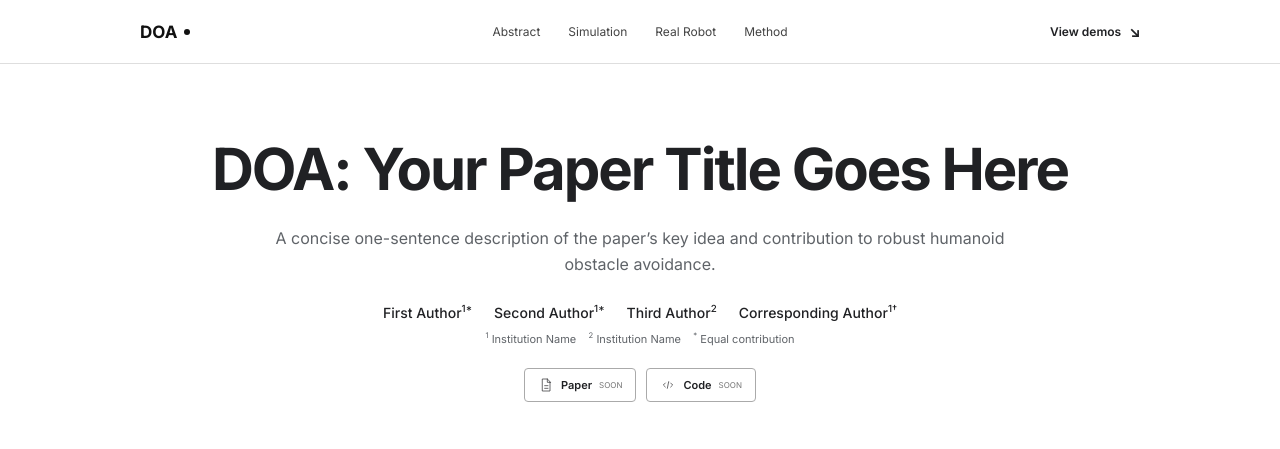
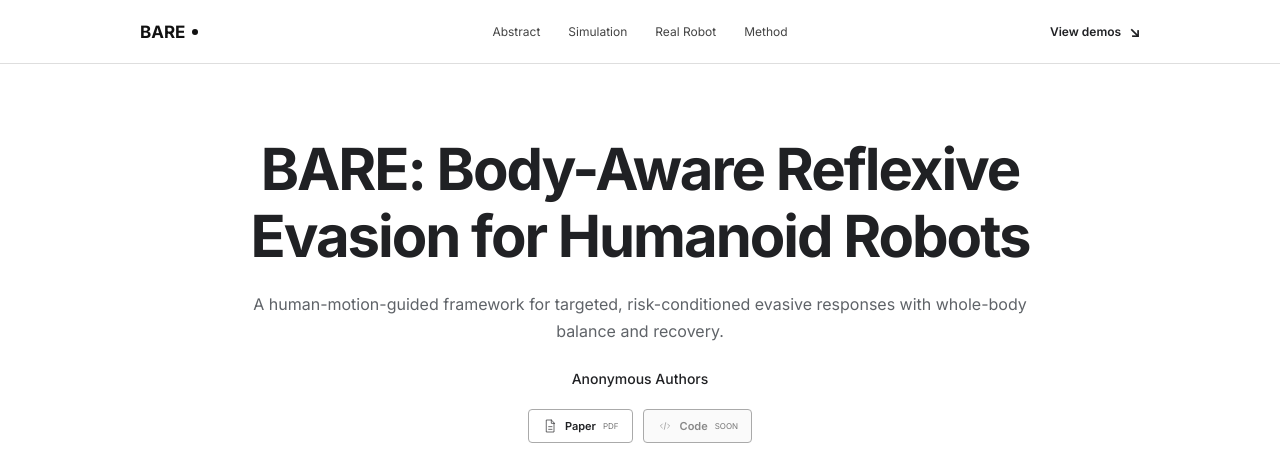
Before and after one commit to BARE-DOA/BARE-DOA.github.io, a plain HTML site: page index.html in a window 1280 px wide. Shown: the top 449 px of the page. Drawn offline with Linux system fonts and the light colour scheme; grey boxes are pictures that could not be loaded.

Commit message:
Add paper title abstract and PDF

```diff
--- a/index.html
+++ b/index.html
@@ -3,8 +3,8 @@
 <head>
   <meta charset="UTF-8">
   <meta name="viewport" content="width=device-width, initial-scale=1.0">
-  <meta name="description" content="DOA — a research project page for robust humanoid obstacle avoidance.">
-  <title>DOA — Humanoid Obstacle Avoidance</title>
+  <meta name="description" content="BARE is a body-aware reflexive evasion framework for humanoid robots guided by human motion priors and link-level collision risk.">
+  <title>BARE: Body-Aware Reflexive Evasion for Humanoid Robots</title>
   <link rel="preconnect" href="https://fonts.googleapis.com">
   <link rel="preconnect" href="https://fonts.gstatic.com" crossorigin>
   <link href="https://fonts.googleapis.com/css2?family=Inter:wght@400;500;600;700&display=swap" rel="stylesheet">
@@ -13,7 +13,7 @@
 <body>
   <div class="scroll-progress" aria-hidden="true"></div>
   <header class="site-header">
-    <a class="brand" href="#top" aria-label="DOA home"><span>DOA</span><i></i></a>
+    <a class="brand" href="#top" aria-label="BARE home"><span>BARE</span><i></i></a>
     <nav aria-label="Main navigation">
       <a href="#abstract">Abstract</a>
       <a href="#simulation">Simulation</a>
@@ -27,22 +27,18 @@
     <section class="hero section-shell">
       <div class="hero-copy reveal">
         <p class="eyebrow"><span></span> Research project · 2026</p>
-        <h1><em>DOA:</em> Your Paper Title Goes Here</h1>
-        <p class="hero-deck">A concise one-sentence description of the paper’s key idea and contribution to robust humanoid obstacle avoidance.</p>
+        <h1><em>BARE:</em> Body-Aware Reflexive Evasion for Humanoid Robots</h1>
+        <p class="hero-deck">A human-motion-guided framework for targeted, risk-conditioned evasive responses with whole-body balance and recovery.</p>
 
         <div class="authors" aria-label="Paper authors">
-          <span>First Author<sup>1*</sup></span>
-          <span>Second Author<sup>1*</sup></span>
-          <span>Third Author<sup>2</sup></span>
-          <span>Corresponding Author<sup>1†</sup></span>
+          <span>Anonymous Authors</span>
         </div>
-        <p class="affiliations"><sup>1</sup> Institution Name &nbsp;&nbsp; <sup>2</sup> Institution Name &nbsp;&nbsp; <sup>*</sup> Equal contribution</p>
 
         <div class="paper-links">
-          <span class="pill-link is-disabled" title="Add the paper URL when available">
+          <a class="pill-link" href="assets/paper/BARE.pdf" target="_blank" rel="noopener">
             <svg viewBox="0 0 24 24" aria-hidden="true"><path d="M7 3h7l4 4v14H7zM14 3v5h5M10 13h5M10 17h5"/></svg>
-            Paper <small>soon</small>
-          </span>
+            Paper <small>PDF</small>
+          </a>
           <span class="pill-link is-disabled" title="Add the code URL when available">
             <svg viewBox="0 0 24 24" aria-hidden="true"><path d="m8 9-3 3 3 3m8-6 3 3-3 3m-3-8-2 10"/></svg>
             Code <small>soon</small>
@@ -68,9 +64,8 @@
       <div class="abstract-layout">
         <h2 class="reveal">Learning to respond<br>when every moment<br><i>matters.</i></h2>
         <div class="abstract-copy reveal" data-delay="1">
-          <p class="lead">Replace this paragraph with your paper abstract. This area is designed for a compact summary of the research problem, your central insight, and the proposed approach.</p>
-          <p>Use this second paragraph to describe the evaluation setup and primary results. The layout remains readable at typical academic-project-page lengths and adapts cleanly to mobile screens.</p>
-          <div class="keyword-row"><span>Humanoid Robots</span><span>Obstacle Avoidance</span><span>Whole-body Control</span></div>
+          <p class="lead">Dynamic obstacle evasion is essential for safely deploying humanoid robots in real-world environments, where rapidly approaching objects demand immediate evasive responses. Recent advances in reflexive evasion have focused primarily on quadrupeds, which typically rely on whole-body maneuvers. Humanoids can exploit their greater articulation to evade through local body adjustments, potentially requiring less time and space. However, these motions can alter mass distribution or support conditions, making rapid local evasion while maintaining whole-body stability a key challenge. To address this challenge, we propose BARE (Body-Aware Reflexive Evasion), a humanoid reflexive evasion framework guided by human motion priors that generates targeted evasive responses based on collision risk across body regions. A risk-guided motion adapter selects references from a retargeted human motion library and adjusts their phase according to threat urgency, enabling the robot to reach evasive poses in time. Conditioned on the adapted reference and link-level collision risk, a reflexive evasion policy learns targeted local responses and whole-body stabilization through reinforcement learning. We validate BARE through simulation and real-world experiments, demonstrating its ability to coordinate targeted evasive responses with whole-body balance and recovery.</p>
+          <div class="keyword-row"><span>Humanoid Robots</span><span>Reflexive Evasion</span><span>Reinforcement Learning</span></div>
         </div>
       </div>
     </section>
@@ -172,9 +167,9 @@
 
   <footer>
     <div class="section-shell footer-inner">
-      <a class="brand footer-brand" href="#top"><span>DOA</span><i></i></a>
+      <a class="brand footer-brand" href="#top"><span>BARE</span><i></i></a>
       <p>Research Project Page · 2026</p>
-      <p>Website template for academic use.</p>
+      <p>Anonymous research project page.</p>
     </div>
   </footer>
 
--- a/simple.css
+++ b/simple.css
@@ -24,7 +24,9 @@ nav a:hover { color:#000; text-decoration:underline; text-underline-offset:4px;
 sup { color:inherit; font-size:.7em; }
 .affiliations { margin:10px 0 0; color:var(--muted); font-size:11px; }
 .paper-links { display:flex; justify-content:center; gap:10px; margin-top:22px; }
-.pill-link { display:flex; align-items:center; gap:7px; padding:8px 13px; border:1px solid #aaa; border-radius:4px; font-size:11px; font-weight:600; }
+.pill-link { display:flex; align-items:center; gap:7px; padding:8px 13px; border:1px solid #aaa; border-radius:4px; font-size:11px; font-weight:600; text-decoration:none; }
+.pill-link:hover { background:var(--soft); }
+.pill-link.is-disabled { color:#888; background:#fafafa; cursor:not-allowed; }
 .pill-link svg { width:16px; fill:none; stroke:currentColor; stroke-linecap:round; stroke-linejoin:round; }
 .pill-link small { color:#777; font-size:8px; font-weight:400; text-transform:uppercase; }
 .hero-media { margin:48px auto 0; max-width:920px; text-align:left; }
```
Also changed, not shown: 1 other file.
